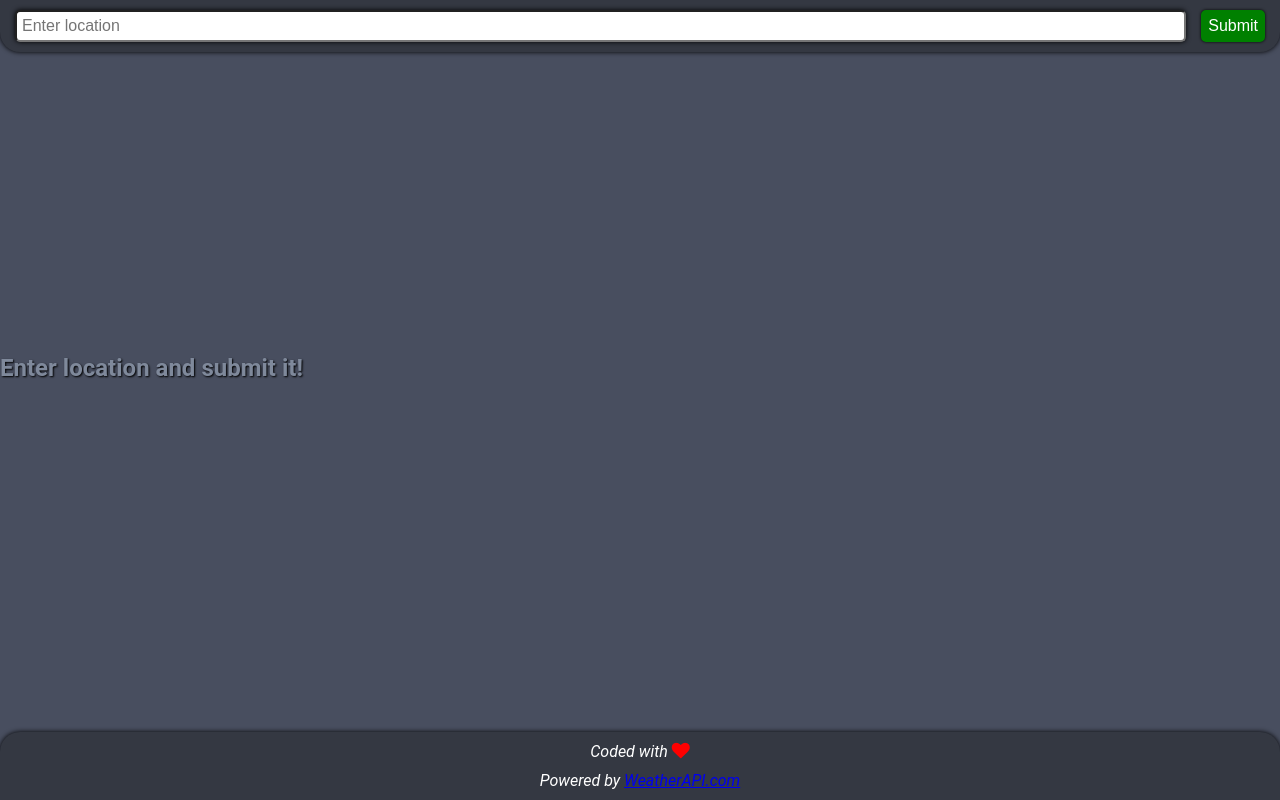
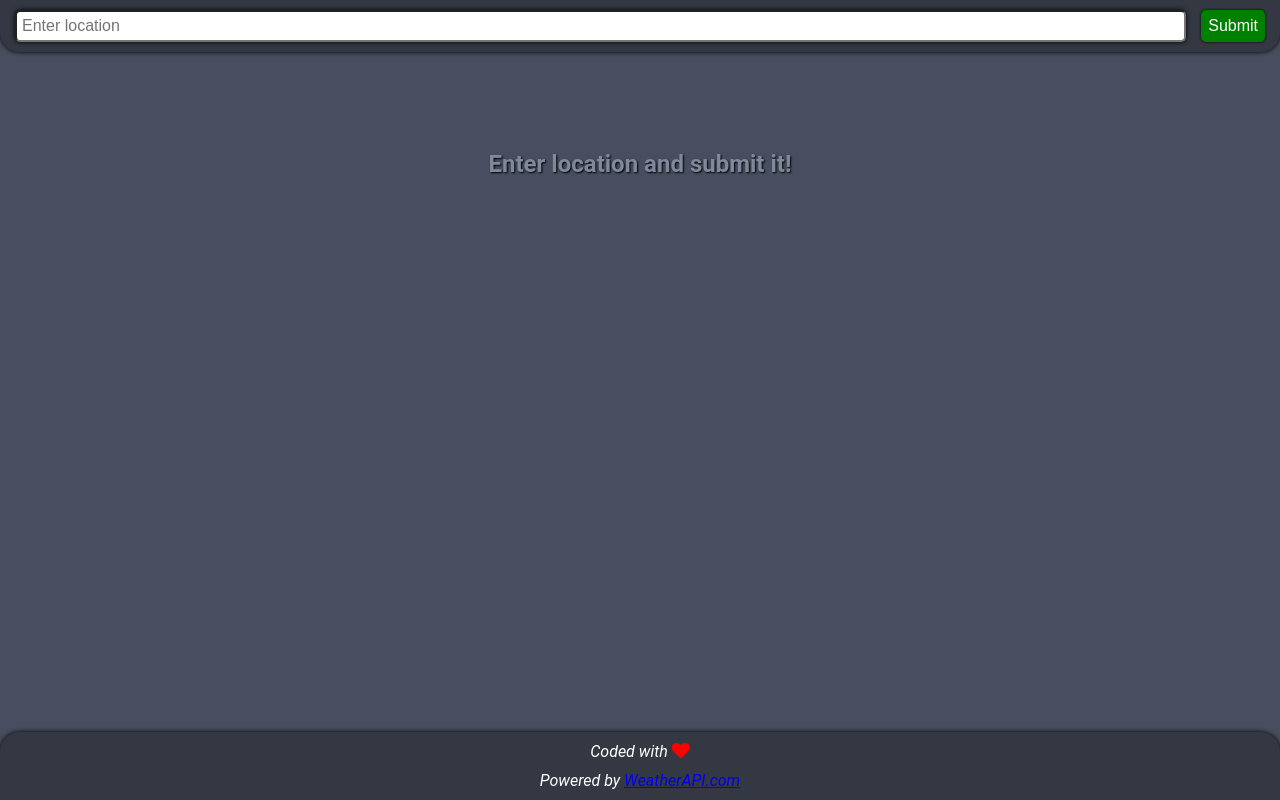
Before and after one commit to dawidd6/my-first-web-app, a Svelte app: page / in a window 1280 px wide. Built offline with nearby package versions, Linux system fonts and the light colour scheme.

Commit message:
Update App.svelte

```diff
--- a/src/App.svelte
+++ b/src/App.svelte
@@ -103,12 +103,12 @@
 		margin-top: 10%;
 		margin-bottom: 20%;
 		color: black;
-		position: absolute;
-		top: 30%;
-		left: 50%;
-		transform: translate(-50%, -50%);
 		color: #dee0e4;
                 width: 100%;
+		display: flex;
+		height: 100%;
+		align-items: center;
+		justify-content: center;
 	}
 	.current {
 		display: flex;
```
